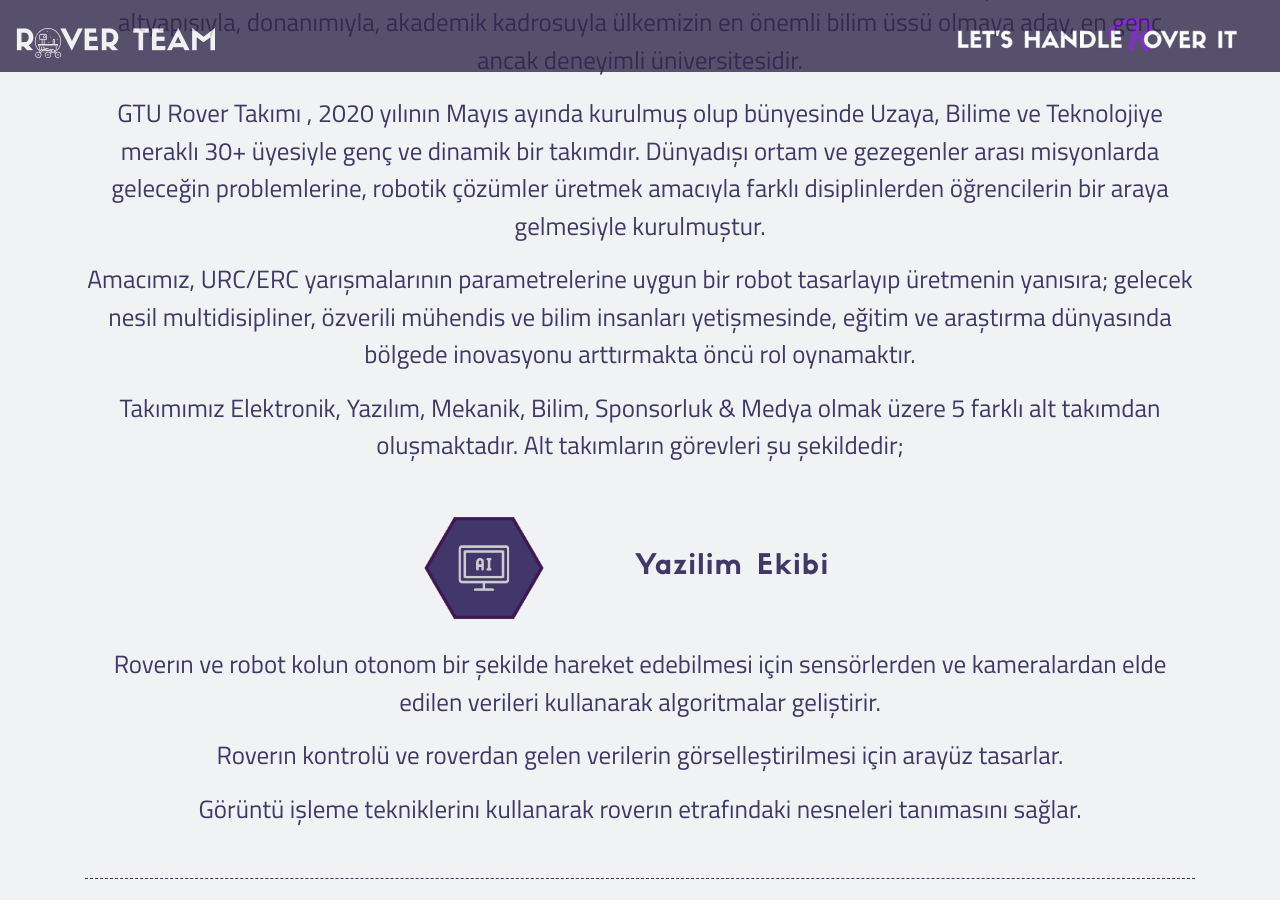
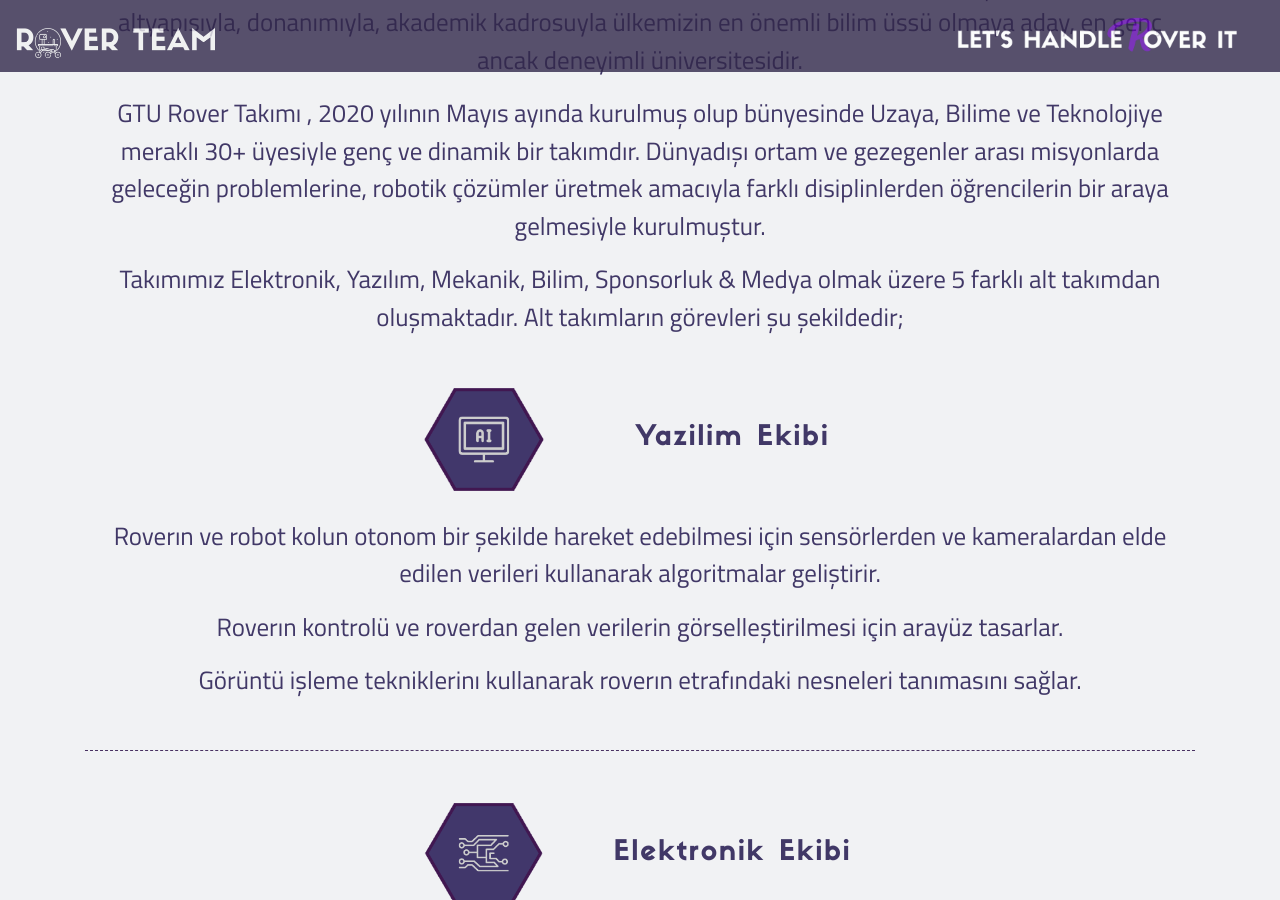
Before and after one commit to harunalbayrak/gtu-rover-website, a Jekyll site: the page built from about-us.html, in a window 1280 px wide and 900 px high, scrolled down 306 px. Built offline with Jekyll 4.4.1, drawn with Linux system fonts in a browser that asks for light colours.

Commit message:
Revert "Added new paragraph to about page"
This reverts commit 85a5b80ca5f5eec8041b509ea3abac68da36fae8.

```diff
--- a/_layouts/about.html
+++ b/_layouts/about.html
@@ -20,10 +20,6 @@
             bünyesinde Uzaya, Bilime ve Teknolojiye meraklı  30+ üyesiyle genç ve dinamik bir takımdır. Dünyadışı ortam ve
             gezegenler arası misyonlarda geleceğin problemlerine, robotik çözümler üretmek amacıyla farklı disiplinlerden
             öğrencilerin bir araya gelmesiyle kurulmuştur.
-        </p>
-
-        <p class="animate__animated animate__fadeInRight p-sixth-div">Amacımız, URC/ERC yarışmalarının parametrelerine uygun bir robot
-            tasarlayıp üretmenin yanısıra; gelecek nesil multidisipliner, özverili mühendis ve bilim insanları yetişmesinde, eğitim ve araştırma dünyasında bölgede inovasyonu arttırmakta öncü rol oynamaktır.
         </p>
 
         <p class="animate__animated animate__fadeInRight p-sixth-div" style="margin-bottom: 50px">Takımımız Elektronik, Yazılım, Mekanik, Bilim, Sponsorluk
@@ -128,7 +124,6 @@
                 yapısını incelemekle sorumludur.
             </p>
         </div>
-
     </div>
 </section>
 
--- a/_layouts/index.html
+++ b/_layouts/index.html
@@ -194,7 +194,7 @@
                     <!--<li><a href="#" class="icoFacebook" title="Facebook"><i class="fa fa-facebook"></i></a></li>-->
                     <li><a target="_blank" href="https://twitter.com/gturover" class="icoTwitter" title="Twitter"><i class="fa fa-twitter"></i></a></li>
                     <li><a target="_blank" href="https://github.com/gtu-rover" class="icoGithub" title="Github"><i class="fa fa-github"></i></a></li>
-                    <li><a target="_blank" href="https://www.linkedin.com/in/gturover/" class="icoLinkedin" title="Linkedin"><i class="fa fa-linkedin"></i></a></li>
+                    <li><a target="_blank" href="https://www.linkedin.com/company/gtu-rover-team/" class="icoLinkedin" title="Linkedin"><i class="fa fa-linkedin"></i></a></li>
                 </ul>
             </div>
             <div class="btn-div">
```
Also changed, not shown: 1 other file.
